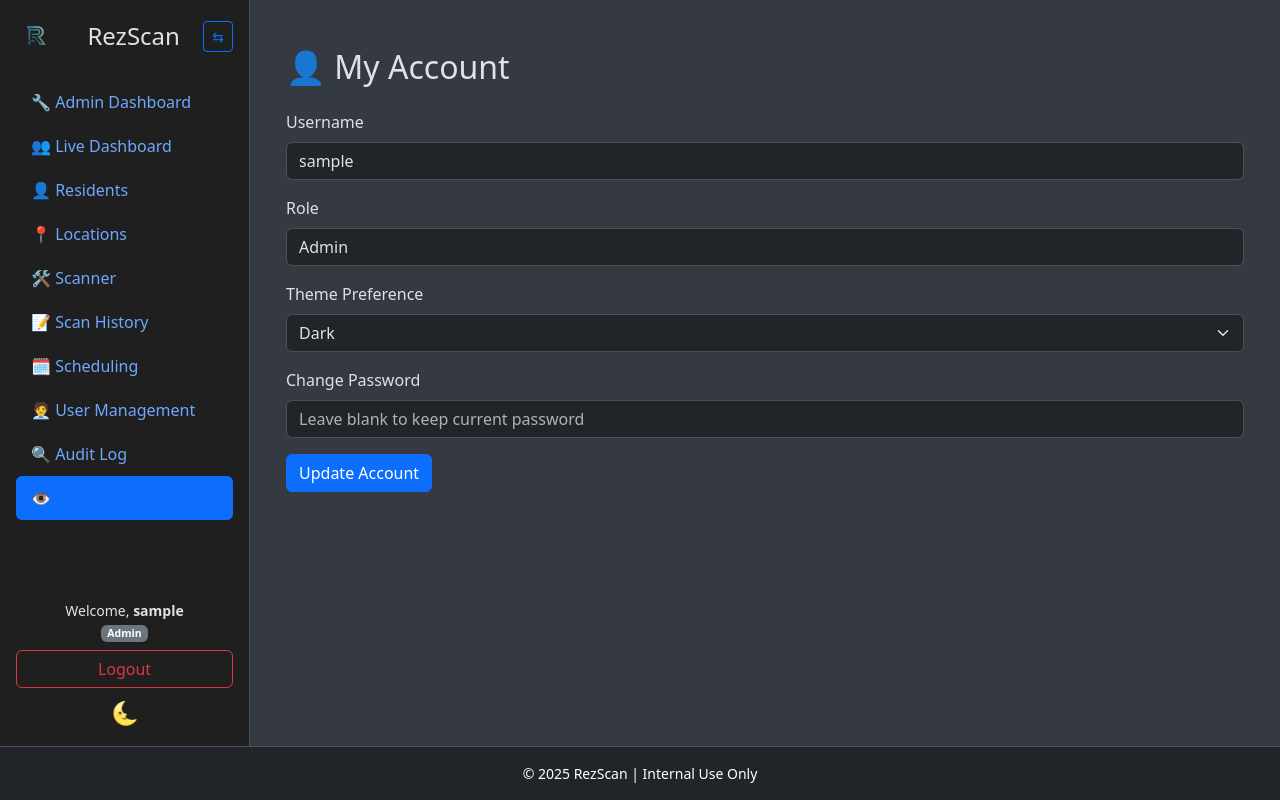
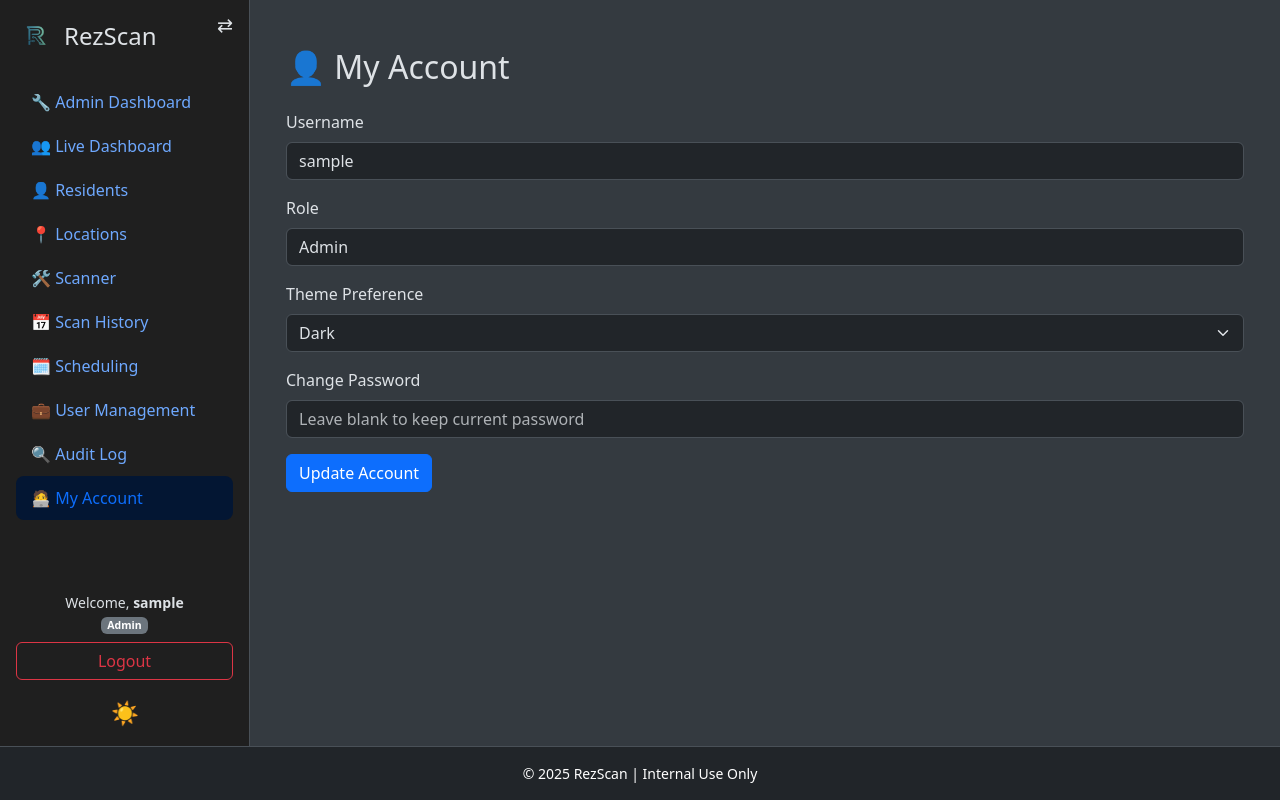
Before and after one commit to FreeDilli/rez, a Flask app: page /account/ in a window 1280 px wide. Run offline with Flask 3, Linux system fonts and the light colour scheme; the visitor is signed in with stand-in values (Sample User, id 1).

Commit message:
navbar working proper

```diff
--- a/rezscan_app/templates/layout.html
+++ b/rezscan_app/templates/layout.html
@@ -2,142 +2,175 @@
 <html lang="en" data-bs-theme="dark">
 <head>
     <meta charset="UTF-8">
-  <meta name="viewport" content="width=device-width, initial-scale=1.0">
     <title>{% block title %}RezScan{% endblock %}</title>
+    <meta name="viewport" content="width=device-width, initial-scale=1">
     <link href="https://cdn.jsdelivr.net/npm/bootstrap@5.3.3/dist/css/bootstrap.min.css" rel="stylesheet">
     <script>
         const storedTheme = localStorage.getItem('theme') || 'dark';
         document.documentElement.setAttribute('data-bs-theme', storedTheme);
     </script>
     <style>
-    body { min-height: 100vh; }
+        body { min-height: 100vh; overflow-x: hidden; }
         .sidebar {
             width: 250px;
+            transition: width 0.3s;
             background-color: var(--bs-light);
-      transition: all 0.3s ease;
+            position: relative;
         }
-    [data-bs-theme="dark"] .sidebar { background-color: #1f1f1f; }
+        .sidebar.collapsed { width: 80px; }
+
+        [data-bs-theme="dark"] .sidebar {
+            background-color: #1f1f1f;
+        }
+
         .nav-link {
             padding: 10px 15px;
             border-radius: 8px;
-      transition: all 0.3s ease;
-      position: relative;
+            transition: all 0.3s;
             overflow: hidden;
         }
         .nav-link.active {
             background-color: var(--bs-primary-bg-subtle);
             color: var(--bs-primary) !important;
-      font-weight: bold;
         }
-    .brand-icon { height: 40px; margin-right: 8px; }
-    .sidebar.collapsed { width: 80px; }
-    .sidebar.collapsed .nav-link span { display: none; }
-    .sidebar.collapsed .collapse-toggle { transform: rotate(180deg); }
-    .theme-toggle { cursor: pointer; font-size: 1.4rem; }
-    footer { background-color: var(--bs-light); color: var(--bs-dark); transition: all 0.3s ease; }
-    [data-bs-theme="dark"] footer { background-color: #212529; color: #ffffff; }
+        .theme-toggle {
+            cursor: pointer;
+            font-size: 1.4rem;
+        }
+        .brand-icon {
+            height: 40px;
+            width: auto;
+        }
+        .toggle-btn {
+            background: none;
+            border: none;
+            font-size: 1.2rem;
+            position: absolute;
+            top: 10px;
+            right: 10px;
+            color: inherit;
+            cursor: pointer;
+        }
+        footer {
+            background-color: var(--bs-light);
+            color: var(--bs-dark);
+            transition: all 0.3s;
+        }
+        [data-bs-theme="dark"] footer {
+            background-color: #212529;
+            color: #ffffff;
+        }
     </style>
 </head>
+
 <body class="d-flex flex-column bg-body-secondary">
-
     <div class="d-flex flex-grow-1">
         <!-- Sidebar -->
-    <nav id="sidebar" class="sidebar d-flex flex-column p-3 border-end">
-      <div class="d-flex align-items-center justify-content-between mb-4">
+        <nav class="sidebar border-end p-3 d-flex flex-column" id="sidebarMenu">
+            <button class="toggle-btn" id="sidebarToggle" data-bs-toggle="tooltip" title="Toggle Sidebar">⇄</button>
+
+            <div class="d-flex align-items-center mb-4">
                 <img src="{{ url_for('static', filename='Uploads/rezscanicon.png') }}" alt="RezScan Icon" class="brand-icon">
-        <span class="fs-4">RezScan</span>
-        <button class="btn btn-sm btn-outline-primary collapse-toggle" id="collapseBtn" data-bs-toggle="tooltip" title="Toggle Sidebar">⇆</button>
+                <h4 class="mb-0 ms-2" id="brandText">RezScan</h4>
             </div>
 
-      <ul class="nav nav-pills flex-column mb-auto">
+            <ul class="nav flex-column">
                 {% if current_user.is_authenticated %}
                     <li class="nav-item">
-            <a class="nav-link {% if request.path.startswith('/admin') %}active{% endif %}" href="{{ url_for('admin.admin_dashboard') }}">🔧 <span>Admin Dashboard</span></a>
+                        <a class="nav-link {% if request.path.startswith('/admin') %}active{% endif %}" href="{{ url_for('admin.admin_dashboard') }}">🔧 Admin Dashboard</a>
                     </li>
-          {% if current_user.role in ['admin', 'officer'] %}
-          <li>
-            <a class="nav-link {% if request.path.startswith('/live') %}active{% endif %}" href="{{ url_for('resident_activity_tracker.live_dashboard') }}">👥 <span>Live Dashboard</span></a>
+                    <li class="nav-item">
+                        <a class="nav-link {% if request.path.startswith('/live') %}active{% endif %}" href="{{ url_for('resident_activity_tracker.live_dashboard') }}">👥 Live Dashboard</a>
+                    </li>
+                    <li class="nav-item">
+                        <a class="nav-link {% if request.path.startswith('/residents') %}active{% endif %}" href="{{ url_for('residents.residents') }}">👤 Residents</a>
+                    </li>
+                    <li class="nav-item">
+                        <a class="nav-link {% if request.path.startswith('/locations') %}active{% endif %}" href="{{ url_for('locations.manage_locations') }}">📍 Locations</a>
+                    </li>
+                    <li class="nav-item">
+                        <a class="nav-link {% if request.path == '/scan' %}active{% endif %}" href="{{ url_for('scan.scan') }}">🛠️ Scanner</a>
+                    </li>
+                    <li class="nav-item">
+                        <a class="nav-link {% if request.path.startswith('/admin/scanlog') %}active{% endif %}" href="{{ url_for('scanlog.scanlog') }}">📅 Scan History</a>
+                    </li>
+                    <li class="nav-item">
+                        <a class="nav-link {% if request.path.startswith('/admin/schedules') %}active{% endif %}" href="{{ url_for('schedules.manage_schedules') }}">🗓️ Scheduling</a>
+                    </li>
+                    {% if current_user.role == 'admin' %}
+                    <li class="nav-item">
+                        <a class="nav-link {% if request.path.startswith('/admin/users') %}active{% endif %}" href="{{ url_for('users.manage_users') }}">💼 User Management</a>
+                    </li>
+                    <li class="nav-item">
+                        <a class="nav-link {% if request.path.startswith('/auditlog') %}active{% endif %}" href="{{ url_for('audit_log.view_audit_log') }}">🔍 Audit Log</a>
                     </li>
                     {% endif %}
-          <li>
-            <a class="nav-link {% if request.path.startswith('/residents') %}active{% endif %}" href="{{ url_for('residents.residents') }}">👤 <span>Residents</span></a>
-          </li>
-          {% if current_user.role == 'admin' %}
-          <li>
-            <a class="nav-link {% if request.path.startswith('/locations') %}active{% endif %}" href="{{ url_for('locations.manage_locations') }}">📍 <span>Locations</span></a>
-          </li>
-          {% endif %}
-          <li>
-            <a class="nav-link {% if request.path == '/scan' %}active{% endif %}" href="{{ url_for('scan.scan') }}">🛠️ <span>Scanner</span></a>
-          </li>
-          <li>
-            <a class="nav-link {% if request.path.startswith('/admin/scanlog') %}active{% endif %}" href="{{ url_for('scanlog.scanlog') }}">📝 <span>Scan History</span></a>
-          </li>
-          {% if current_user.role in ['admin', 'scheduling'] %}
-          <li>
-            <a class="nav-link {% if request.path.startswith('/admin/schedules') %}active{% endif %}" href="{{ url_for('schedules.manage_schedules') }}">🗓️ <span>Scheduling</span></a>
-          </li>
-          {% endif %}
-          {% if current_user.role == 'admin' %}
-          <li>
-            <a class="nav-link {% if request.path.startswith('/admin/users') %}active{% endif %}" href="{{ url_for('users.manage_users') }}">🧑‍💼 <span>User Management</span></a>
-          </li>
-          <li>
-            <a class="nav-link {% if request.path.startswith('/auditlog') %}active{% endif %}" href="{{ url_for('audit_log.view_audit_log') }}">🔍 <span>Audit Log</span></a>
-          </li>
-          {% endif %}
-          <li>
-            <a class="nav-link {% if request.path.startswith('/account') %}active{% endif %}" href="{{ url_for('account.account') }}">👁️ <span>My Account</span></a>
+                    <li class="nav-item">
+                        <a class="nav-link {% if request.path.startswith('/account') %}active{% endif %}" href="{{ url_for('account.account') }}">🧑‍💻 My Account</a>
                     </li>
                 {% endif %}
             </ul>
 
-      <div class="mt-auto">
+            <div class="mt-auto pt-3">
                 {% if current_user.is_authenticated %}
-        <div class="text-center small mb-2">
+                    <div class="text-center mb-2 small">
                         Welcome, <strong>{{ current_user.username }}</strong><br>
                         <span class="badge bg-secondary text-capitalize">{{ current_user.role }}</span>
                     </div>
-        <a href="{{ url_for('auth.logout') }}" class="btn btn-outline-danger w-100 mb-2">Logout</a>
+                    <a href="{{ url_for('auth.logout') }}" class="btn btn-outline-danger w-100">Logout</a>
+                {% else %}
+                    <a href="{{ url_for('auth.login') }}" class="btn btn-outline-primary w-100">Login</a>
                 {% endif %}
 
-        <div class="text-center">
-          <span class="theme-toggle" onclick="toggleTheme()" data-bs-toggle="tooltip" title="Toggle Theme">🌜</span>
+                <div class="mt-3 text-center">
+                    <span class="theme-toggle" onclick="toggleTheme()" aria-label="Toggle theme">🌙</span>
                 </div>
             </div>
         </nav>
 
-    <!-- Main Content -->
+        <!-- Main Page Content -->
         <main class="flex-grow-1 p-4">
             {% block content %}{% endblock %}
         </main>
     </div>
 
+    <!-- Footer -->
     <footer class="text-center py-3 border-top small">
         © 2025 RezScan | Internal Use Only
     </footer>
 
     <script src="https://cdn.jsdelivr.net/npm/bootstrap@5.3.3/dist/js/bootstrap.bundle.min.js"></script>
     <script>
-  function toggleSidebar() {
-    const sidebar = document.getElementById('sidebar');
-    sidebar.classList.toggle('collapsed');
-  }
-
         function toggleTheme() {
             const current = document.documentElement.getAttribute('data-bs-theme');
             const next = current === 'light' ? 'dark' : 'light';
             document.documentElement.setAttribute('data-bs-theme', next);
             localStorage.setItem('theme', next);
+            updateThemeIcon();
         }
 
-  document.addEventListener('DOMContentLoaded', function () {
-    const collapseBtn = document.getElementById('collapseBtn');
-    collapseBtn.addEventListener('click', toggleSidebar);
-    const tooltipTriggerList = [].slice.call(document.querySelectorAll('[data-bs-toggle="tooltip"]'));
-    tooltipTriggerList.map(function (tooltipTriggerEl) {
-      new bootstrap.Tooltip(tooltipTriggerEl)
-    });
+        function updateThemeIcon() {
+            const themeToggle = document.querySelector('.theme-toggle');
+            const current = document.documentElement.getAttribute('data-bs-theme');
+            themeToggle.textContent = current === 'dark' ? '☀️' : '🌙';
+        }
+
+        function toggleSidebar() {
+            const sidebar = document.getElementById('sidebarMenu');
+            const brandText = document.getElementById('brandText');
+            sidebar.classList.toggle('collapsed');
+            if (brandText) {
+                brandText.style.display = sidebar.classList.contains('collapsed') ? 'none' : 'inline';
+            }
+        }
+
+        document.addEventListener('DOMContentLoaded', function() {
+            updateThemeIcon();
+            const toggleBtn = document.getElementById('sidebarToggle');
+            if (toggleBtn) {
+                toggleBtn.addEventListener('click', toggleSidebar);
+                const tooltip = new bootstrap.Tooltip(toggleBtn);
+            }
         });
     </script>
 </body>
```
Lines whose indentation alone changed are shown as unchanged.
